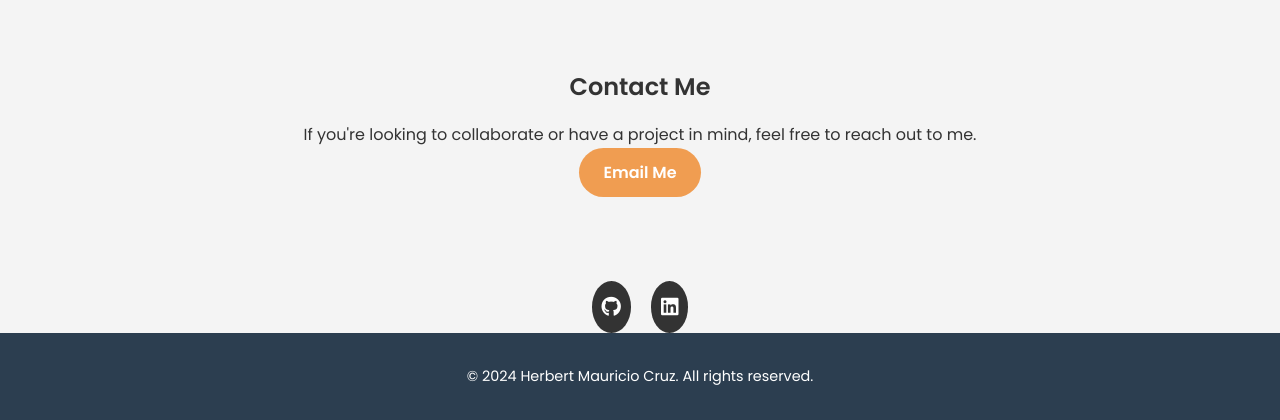
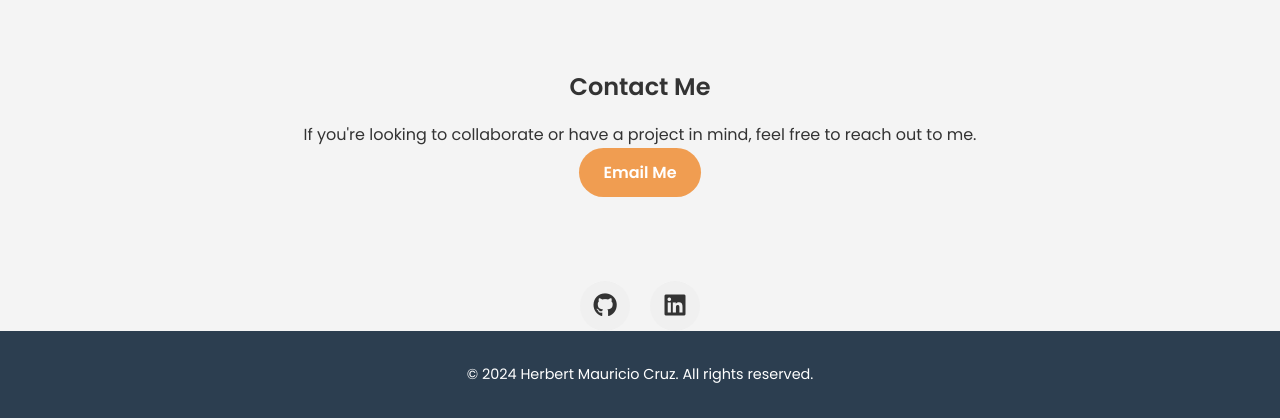
Before and after one commit to githcross/TestDev, a PHP site: page / in a window 1280 px wide. Shown: the part 1628-2048 px from the top of the page. Run offline with PHP 8.4, Linux system fonts and the light colour scheme.

Commit message:
Update styles.css

```diff
--- a/styles.css
+++ b/styles.css
@@ -158,7 +158,7 @@ a {
   outline: none; /* Evitar el borde de selección */
 }
 
-/* Estilos para los enlaces de redes sociales */
+/* Estilos para los íconos de redes sociales */
 .social-links {
     display: flex;
     justify-content: center;
@@ -166,27 +166,32 @@ a {
 }
 
 .social-links a {
-    color: #fff;
-    background-color: #333;
-    border-radius: 50%;
+    display: inline-block;
     margin: 0 10px;
-    padding: 10px;
-    display: inline-block;
-    font-size: 20px;
-    transition: background-color 0.3s ease;
+    text-align: center;
+    width: 50px;   /* Ajusta el tamaño del ícono */
+    height: 50px;  /* Asegúrate de que la altura sea igual a la anchura */
+    line-height: 50px;
+    border-radius: 50%;  /* Hace que el ícono sea completamente circular */
+    background-color: #f0f0f0;  /* Color de fondo para el ícono */
+    color: #333;  /* Color del ícono */
+    font-size: 24px;  /* Tamaño del ícono */
+    transition: background-color 0.3s ease, color 0.3s ease;
 }
 
 .social-links a:hover {
-    background-color: #555;
+    background-color: #333;
+    color: #fff;  /* Cambia el color al pasar el mouse por encima */
 }
 
 .social-links a.github:hover {
-    background-color: #24292e; /* Color de GitHub */
+    background-color: #333;  /* Color de fondo específico para GitHub */
 }
 
 .social-links a.linkedin:hover {
-    background-color: #0a66c2; /* Color de LinkedIn */
+    background-color: #0077B5;  /* Color de fondo específico para LinkedIn */
 }
+
 
 /* Estilos responsive para mejor adaptación en móviles */
 @media (max-width: 768px) {
```
